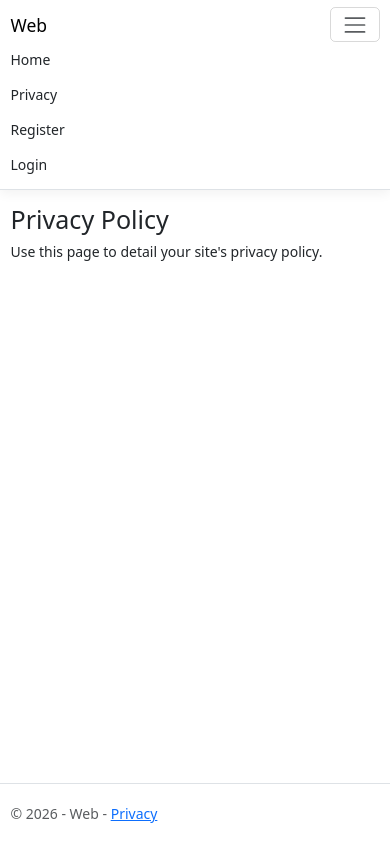
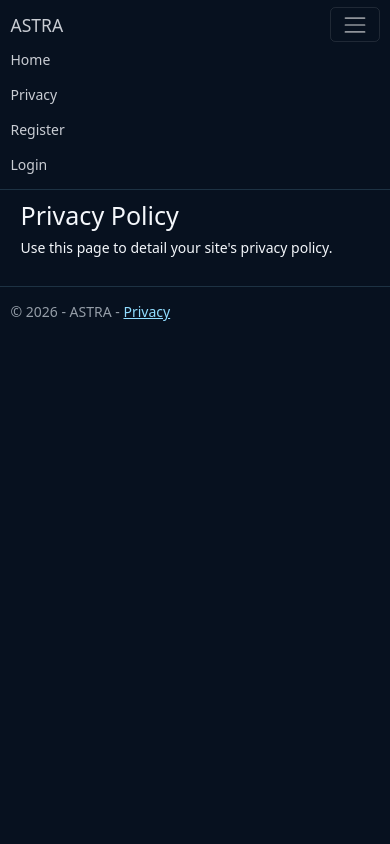
Before and after one commit to ASTRA-NASA-App-Challenge/ASTRA-Web, an ASP.NET Core app: page /Home/Privacy in a window 390 px wide, after a click that opens the changed part. Run offline with ASP.NET Core 8, Linux system fonts and the light colour scheme; style sheets or scripts are compiled from the project's sources; some libraries are stand-ins or nearby versions.

Commit message:
Redesign ASTRA home page and site theming
Replace the default landing content with a full-width ASTRA hero section, mission-focused copy, CTA buttons, and health stats. Update layout branding and navigation/footer styling for a dark theme, adjust auth/nav link classes to match, and add supporting CSS for the new visual system and responsive behavior. Wrap Privacy content in a shared page-body container for consistent spacing.

```diff
--- a/ASTRA-Web/Web/Views/Home/Privacy.cshtml
+++ b/ASTRA-Web/Web/Views/Home/Privacy.cshtml
@@ -1,6 +1,8 @@
 @{
     ViewData["Title"] = "Privacy Policy";
 }
-<h1>@ViewData["Title"]</h1>
 
-<p>Use this page to detail your site's privacy policy.</p>
+<div class="page-body">
+    <h1>@ViewData["Title"]</h1>
+    <p>Use this page to detail your site's privacy policy.</p>
+</div>
--- a/ASTRA-Web/Web/Views/Shared/_Layout.cshtml
+++ b/ASTRA-Web/Web/Views/Shared/_Layout.cshtml
@@ -11,9 +11,9 @@
 </head>
 <body>
     <header>
-        <nav class="navbar navbar-expand-sm navbar-toggleable-sm navbar-light bg-white border-bottom box-shadow mb-3">
+        <nav class="navbar navbar-expand-sm navbar-toggleable-sm navbar-dark astra-navbar">
             <div class="container-fluid">
-                <a class="navbar-brand" asp-area="" asp-controller="Home" asp-action="Index">Web</a>
+                <a class="navbar-brand" asp-area="" asp-controller="Home" asp-action="Index">ASTRA</a>
                 <button class="navbar-toggler" type="button" data-bs-toggle="collapse" data-bs-target=".navbar-collapse" aria-controls="navbarSupportedContent"
                         aria-expanded="false" aria-label="Toggle navigation">
                     <span class="navbar-toggler-icon"></span>
@@ -21,10 +21,10 @@
                 <div class="navbar-collapse collapse d-sm-inline-flex justify-content-between">
                     <ul class="navbar-nav flex-grow-1">
                         <li class="nav-item">
-                            <a class="nav-link text-dark" asp-area="" asp-controller="Home" asp-action="Index">Home</a>
+                            <a class="nav-link" asp-area="" asp-controller="Home" asp-action="Index">Home</a>
                         </li>
                         <li class="nav-item">
-                            <a class="nav-link text-dark" asp-area="" asp-controller="Home" asp-action="Privacy">Privacy</a>
+                            <a class="nav-link" asp-area="" asp-controller="Home" asp-action="Privacy">Privacy</a>
                         </li>
                     </ul>
                     <partial name="_LoginPartial" />
@@ -32,15 +32,15 @@
             </div>
         </nav>
     </header>
-    <div class="container">
+    <div class="@(ViewData["FullWidth"] is true ? "container-fluid p-0" : "container")">
         <main role="main" class="pb-3">
             @RenderBody()
         </main>
     </div>
 
-    <footer class="border-top footer text-muted">
+    <footer class="astra-footer">
         <div class="container">
-            &copy; 2026 - Web - <a asp-area="" asp-controller="Home" asp-action="Privacy">Privacy</a>
+            &copy; 2026 - ASTRA - <a asp-area="" asp-controller="Home" asp-action="Privacy">Privacy</a>
         </div>
     </footer>
     <script src="~/lib/jquery/dist/jquery.min.js"></script>
--- a/ASTRA-Web/Web/Views/Shared/_LoginPartial.cshtml
+++ b/ASTRA-Web/Web/Views/Shared/_LoginPartial.cshtml
@@ -6,21 +6,21 @@
 @if (SignInManager.IsSignedIn(User))
 {
     <li class="nav-item">
-        <a  class="nav-link text-dark" asp-area="Identity" asp-page="/Account/Manage/Index" title="Manage">Hello @User.Identity?.Name!</a>
+        <a class="nav-link" asp-area="Identity" asp-page="/Account/Manage/Index" title="Manage">Hello @User.Identity?.Name!</a>
     </li>
     <li class="nav-item">
         <form  class="form-inline" asp-area="Identity" asp-page="/Account/Logout" asp-route-returnUrl="@Url.Action("Index", "Home", new { area = "" })">
-            <button  type="submit" class="nav-link btn btn-link text-dark">Logout</button>
+            <button type="submit" class="nav-link btn btn-link">Logout</button>
         </form>
     </li>
 }
 else
 {
     <li class="nav-item">
-        <a class="nav-link text-dark" asp-area="Identity" asp-page="/Account/Register">Register</a>
+        <a class="nav-link" asp-area="Identity" asp-page="/Account/Register">Register</a>
     </li>
     <li class="nav-item">
-        <a class="nav-link text-dark" asp-area="Identity" asp-page="/Account/Login">Login</a>
+        <a class="nav-link" asp-area="Identity" asp-page="/Account/Login">Login</a>
     </li>
 }
 </ul>
--- a/ASTRA-Web/Web/wwwroot/css/site.css
+++ b/ASTRA-Web/Web/wwwroot/css/site.css
@@ -18,7 +18,214 @@ html {
 }
 
 body {
-  margin-bottom: 60px;
+  margin-bottom: 0;
+  background: #07111f;
+  color: #f4f7fb;
+}
+
+.astra-navbar {
+  border-bottom: 1px solid rgba(145, 221, 255, 0.16);
+  background: #07111f;
+  box-shadow: none;
+}
+
+.astra-navbar .navbar-brand,
+.astra-navbar .nav-link {
+  color: rgba(244, 247, 251, 0.82);
+}
+
+.astra-navbar .navbar-brand:hover,
+.astra-navbar .nav-link:hover {
+  color: #91ddff;
+}
+
+.astra-footer {
+  border-top: 1px solid rgba(145, 221, 255, 0.16);
+  background: #07111f;
+  color: rgba(235, 243, 251, 0.62);
+  padding: 1rem 0;
+}
+
+.astra-footer a {
+  color: #91ddff;
+}
+
+.astra-hero {
+  position: relative;
+  isolation: isolate;
+  min-height: calc(100vh - 74px);
+  overflow: hidden;
+  border-radius: 0;
+  background: #07111f;
+}
+
+.astra-hero__image,
+.astra-hero__overlay {
+  position: absolute;
+  inset: 0;
+  width: 100%;
+  height: 100%;
+}
+
+.astra-hero__image {
+  z-index: -2;
+  object-fit: cover;
+  object-position: center;
+}
+
+.astra-hero__overlay {
+  z-index: -1;
+  background:
+    linear-gradient(90deg, rgba(4, 12, 24, 0.94) 0%, rgba(4, 12, 24, 0.76) 42%, rgba(4, 12, 24, 0.22) 100%),
+    linear-gradient(0deg, rgba(4, 12, 24, 0.72) 0%, transparent 46%);
+}
+
+.astra-hero__content {
+  max-width: 720px;
+  padding: clamp(5rem, 13vh, 9rem) clamp(1.5rem, 7vw, 7rem) 4rem;
+}
+
+.astra-eyebrow {
+  margin: 0 0 1.25rem;
+  color: #7bd8ff;
+  font-size: 0.75rem;
+  font-weight: 700;
+  letter-spacing: 0.2em;
+  text-transform: uppercase;
+}
+
+.astra-hero h1 {
+  margin: 0;
+  color: #fff;
+  font-size: clamp(3.2rem, 7vw, 6.5rem);
+  font-weight: 700;
+  letter-spacing: -0.06em;
+  line-height: 0.96;
+}
+
+.astra-hero h1 span {
+  color: #91ddff;
+}
+
+.astra-hero__lead {
+  max-width: 560px;
+  margin: 2rem 0 0;
+  color: rgba(235, 243, 251, 0.82);
+  font-size: 1.1rem;
+  line-height: 1.7;
+}
+
+.astra-hero__actions {
+  display: flex;
+  flex-wrap: wrap;
+  gap: 0.85rem;
+  margin-top: 2.25rem;
+}
+
+.astra-button {
+  border-radius: 999px;
+  padding: 0.8rem 1.35rem;
+  font-weight: 700;
+}
+
+.astra-button--primary {
+  border: 1px solid #91ddff;
+  background: #91ddff;
+  color: #07111f;
+}
+
+.astra-button--primary:hover {
+  border-color: #c5efff;
+  background: #c5efff;
+  color: #07111f;
+}
+
+.astra-button--ghost {
+  border: 1px solid rgba(255, 255, 255, 0.38);
+  color: #fff;
+}
+
+.astra-button--ghost:hover {
+  border-color: #fff;
+  color: #fff;
+}
+
+.astra-hero__note {
+  margin: 2.75rem 0 0;
+  color: rgba(235, 243, 251, 0.62);
+  font-size: 0.85rem;
+}
+
+.astra-hero__note span {
+  margin-right: 0.5rem;
+  color: #91ddff;
+}
+
+.astra-hero__stats {
+  display: flex;
+  gap: clamp(1.5rem, 5vw, 5rem);
+  padding: 0 clamp(1.5rem, 7vw, 7rem) 3rem;
+}
+
+.astra-hero__stats div {
+  display: flex;
+  flex-direction: column;
+  gap: 0.25rem;
+}
+
+.astra-hero__stats strong {
+  color: #fff;
+  font-size: 1.35rem;
+}
+
+.astra-hero__stats span {
+  color: rgba(235, 243, 251, 0.58);
+  font-size: 0.7rem;
+  letter-spacing: 0.1em;
+  text-transform: uppercase;
+}
+
+.astra-intro {
+  max-width: 760px;
+  padding: 7rem clamp(1.5rem, 7vw, 7rem);
+}
+
+.page-body {
+  margin: 10px;
+}
+
+.astra-intro h2 {
+  margin: 0;
+  color: #fff;
+  font-size: clamp(2.5rem, 5vw, 4.5rem);
+  letter-spacing: -0.05em;
+  line-height: 1;
+}
+
+.astra-intro > p:last-child {
+  max-width: 570px;
+  margin-top: 1.5rem;
+  color: rgba(235, 243, 251, 0.7);
+  font-size: 1.1rem;
+  line-height: 1.7;
+}
+
+@media (max-width: 576px) {
+  .astra-hero {
+    min-height: calc(100vh - 64px);
+  }
+
+  .astra-hero__content {
+    padding-top: 4.5rem;
+  }
+
+  .astra-hero__stats {
+    gap: 1.25rem;
+  }
+
+  .astra-hero__stats span {
+    font-size: 0.6rem;
+  }
 }
 
 .form-floating > .form-control-plaintext::placeholder, .form-floating > .form-control::placeholder {
```
Also changed, not shown: ASTRA-Web/Web/Views/Home/Index.cshtml (+52 -5 lines), 2 other files.
